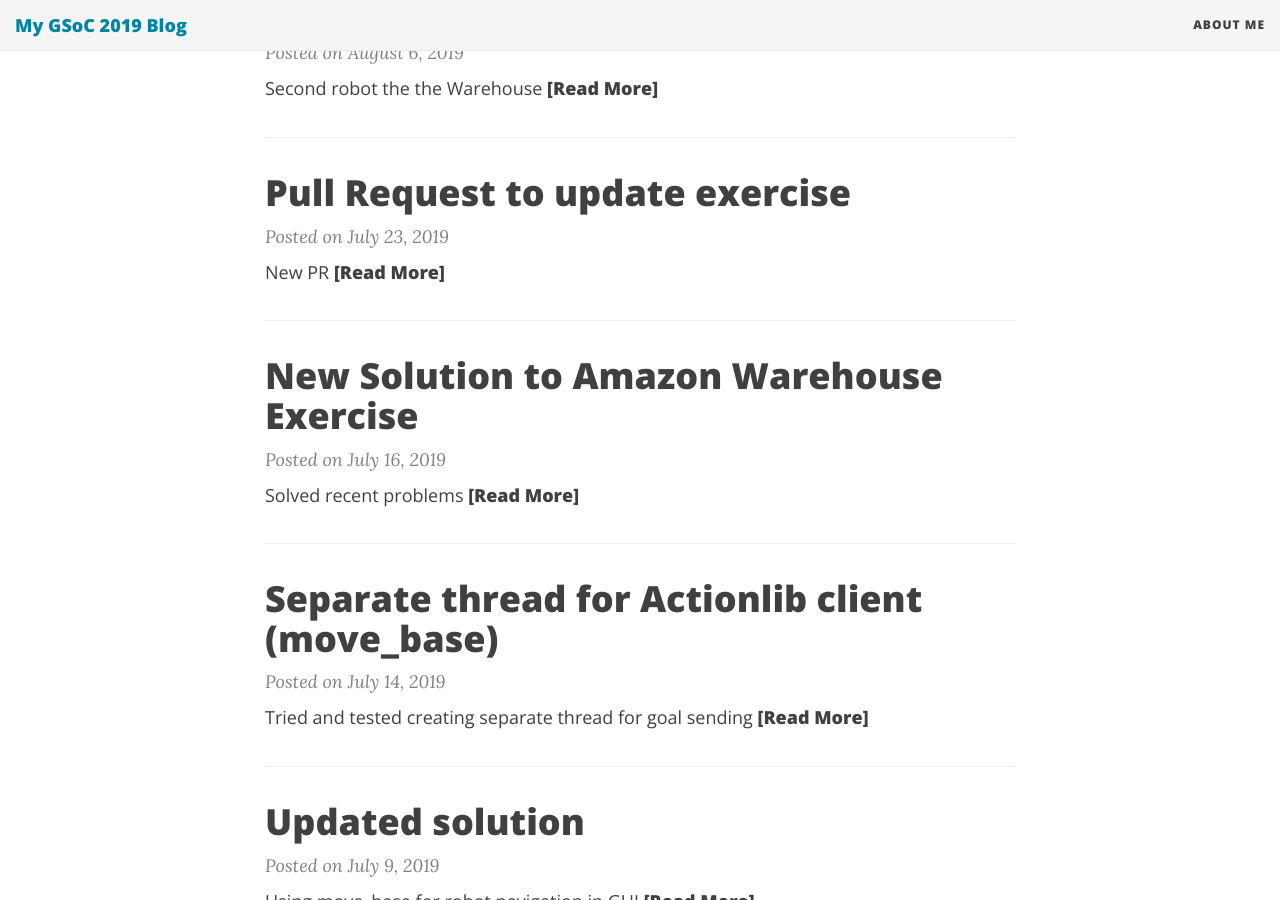
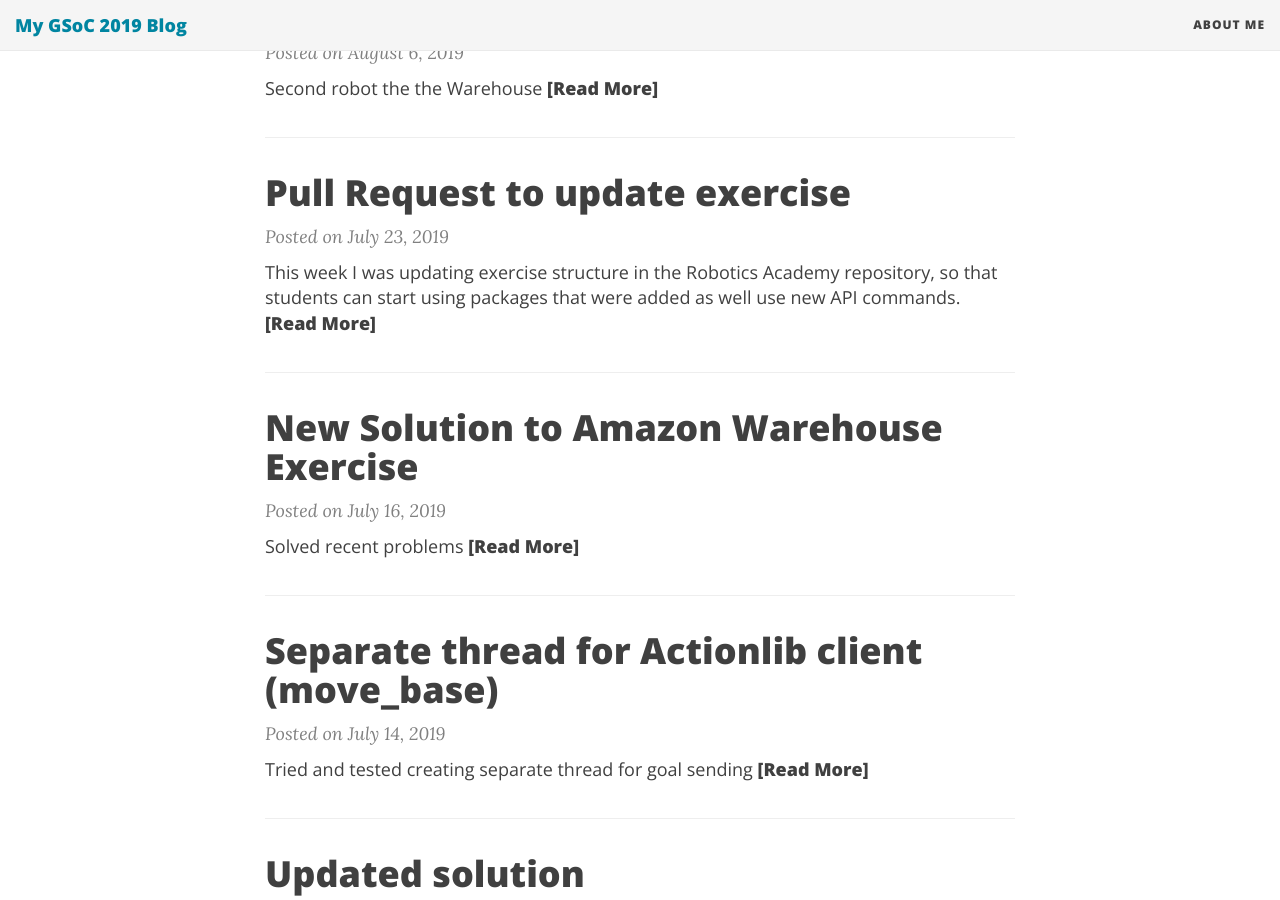
Before and after one commit to TheRoboticsClub/colab-gsoc2019-Shyngyskhan_Abilkassov, a Jekyll site: the page built from docs/index.html, in a window 1280 px wide and 900 px high, scrolled down 413 px. Built offline with Jekyll 4.4.1, drawn with Linux system fonts in a browser that asks for light colours; nearby versions of some CDN libraries; the list of posts is cut into pages by our own code.

```diff
--- a/docs/_posts/2019-07-23-post.md
+++ b/docs/_posts/2019-07-23-post.md
@@ -2,8 +2,6 @@
 layout: post
 title: Pull Request to update exercise
 ---
-
-## New PR
 
 This week I was updating exercise structure in the Robotics Academy repository, so that students can start using packages that were added as well use new API commands.
 
```
